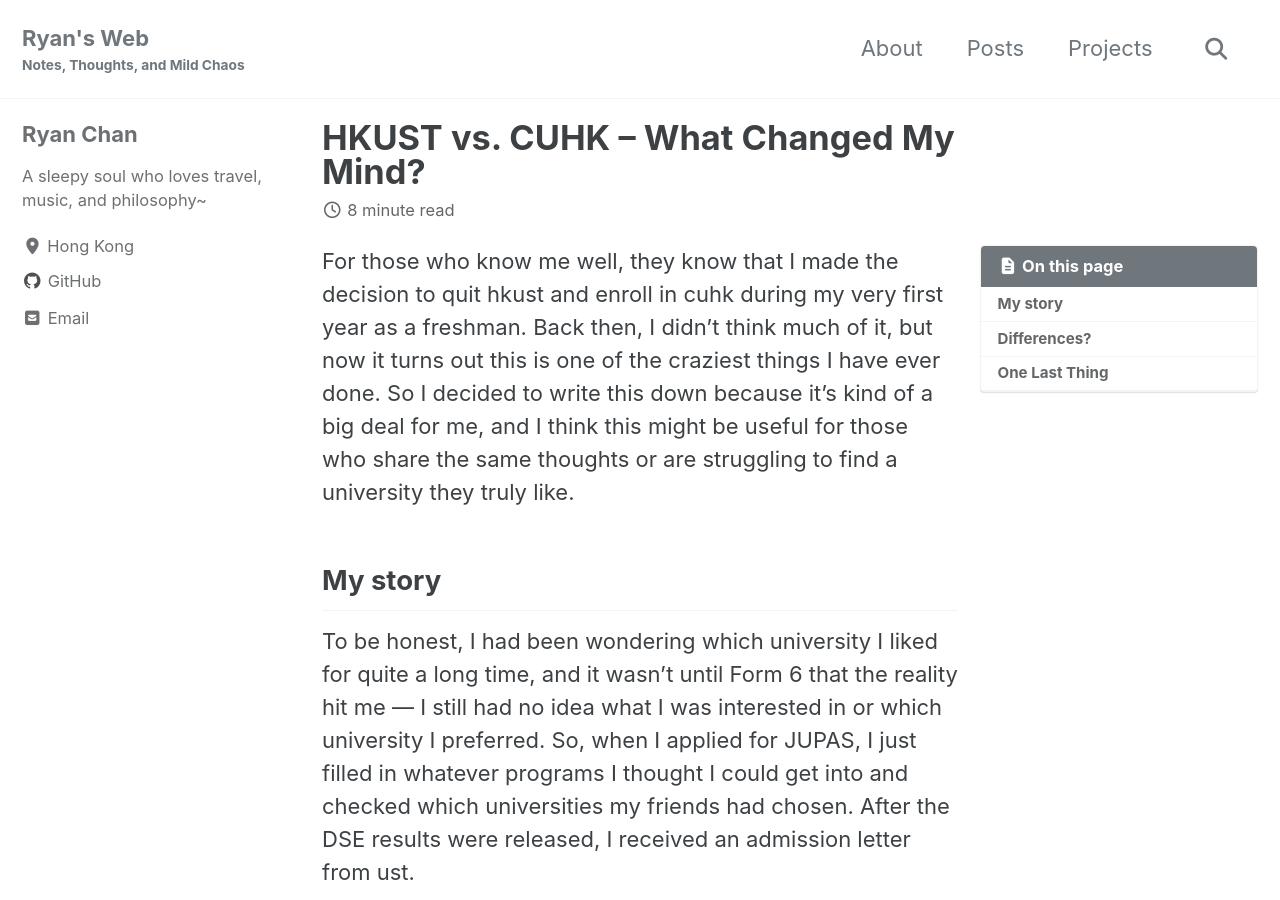
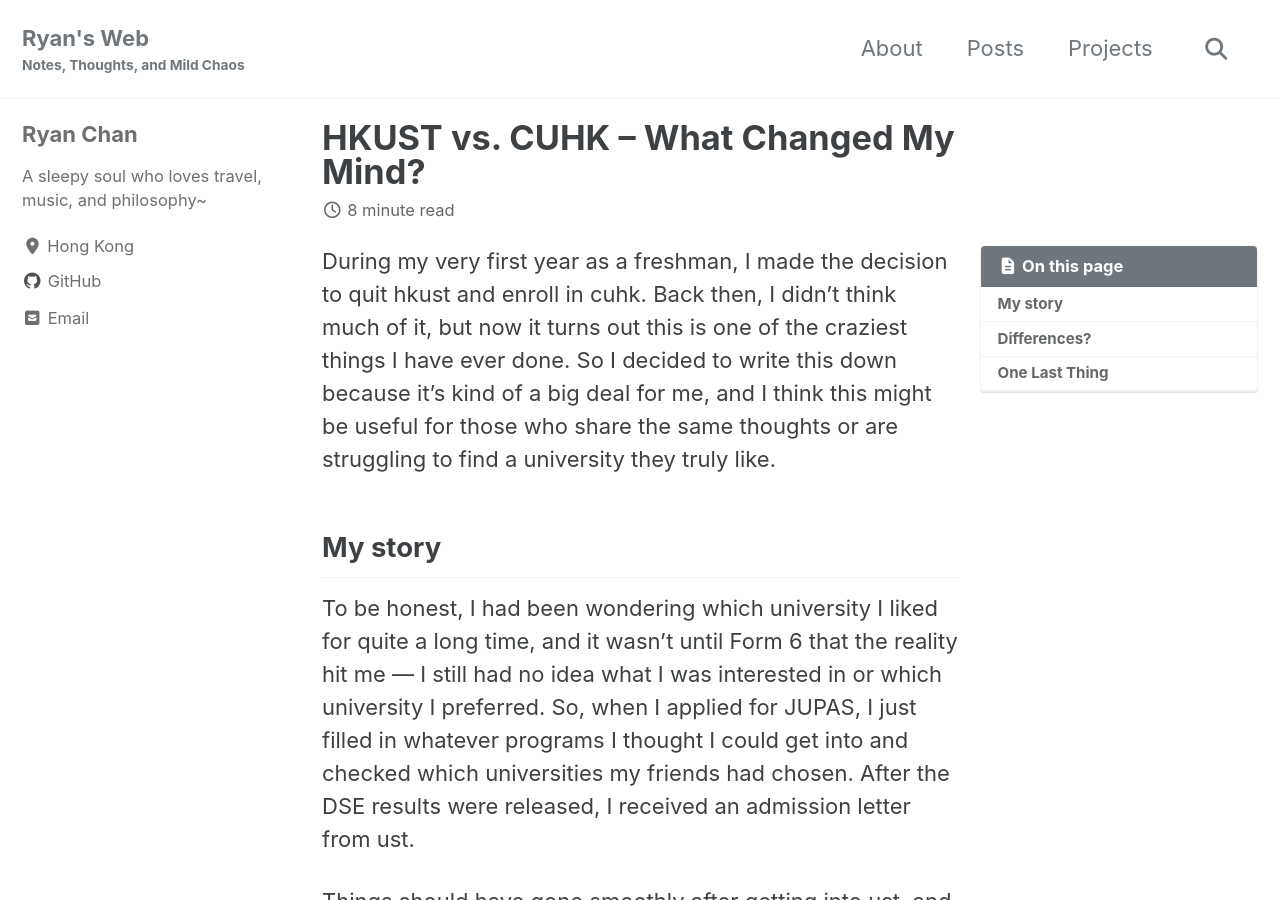
Before and after one commit to dizzyryan/ryanc.wtf, a Jekyll site: the page built from _posts/2025-01-27-hkust-cuhk.md, in a window 1280 px wide and 900 px high. Built offline with Jekyll 4.4.1, drawn with Linux system fonts in a browser that asks for light colours; cached includes are drawn as plain includes.

Commit message:
Rearrange opening sentence for clarity in HKUST vs. CUHK post

```diff
--- a/_posts/2025-01-27-hkust-cuhk.md
+++ b/_posts/2025-01-27-hkust-cuhk.md
@@ -9,7 +9,7 @@ tags:
   - gibberish
 ---
 
-For those who know me well, they know that I made the decision to quit hkust and enroll in cuhk during my very first year as a freshman.<!--more--> Back then, I didn’t think much of it, but now it turns out this is one of the craziest things I have ever done. So I decided to write this down because it's kind of a big deal for me, and I think this might be useful for those who share the same thoughts or are struggling to find a university they truly like.
+During my very first year as a freshman, I made the decision to quit hkust and enroll in cuhk. Back then, I didn’t think much of it, but now it turns out this is one of the craziest things I have ever done.<!--more--> So I decided to write this down because it's kind of a big deal for me, and I think this might be useful for those who share the same thoughts or are struggling to find a university they truly like.
 
 ## My story
 
```
